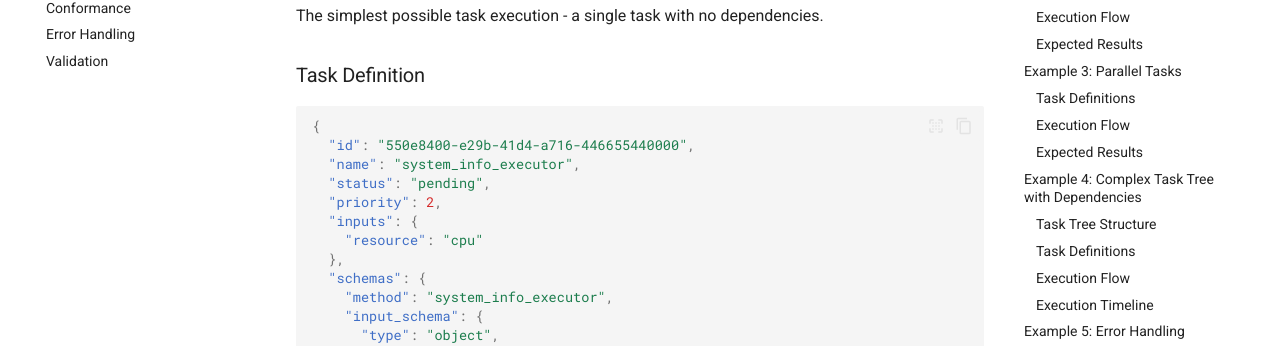
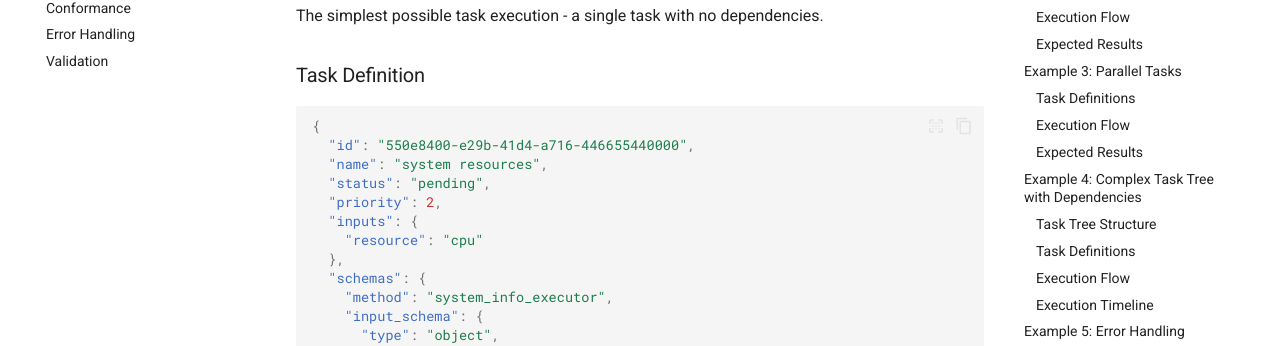
Before and after one commit to aipartnerup/aipartnerupflow-docs, an MkDocs documentation site: the page built from docs/protocol/05-examples.md, in a window 1280 px wide and 900 px high. Shown: the part 367-713 px from the top of the window. Built offline with MkDocs 1.6.1 and Material for MkDocs 9.7.7, drawn with Linux system fonts in a browser that asks for light colours; comment, search, counter and statistics services are not loaded; the version menu is left out.

Commit message:
docs: Update executor name in example 1 to "system resources" for clarity

````diff
--- a/docs/protocol/05-examples.md
+++ b/docs/protocol/05-examples.md
@@ -11,7 +11,7 @@ The simplest possible task execution - a single task with no dependencies.
 ```json
 {
   "id": "550e8400-e29b-41d4-a716-446655440000",
-  "name": "system_info_executor",
+  "name": "system resources",
   "status": "pending",
   "priority": 2,
   "inputs": {
````
